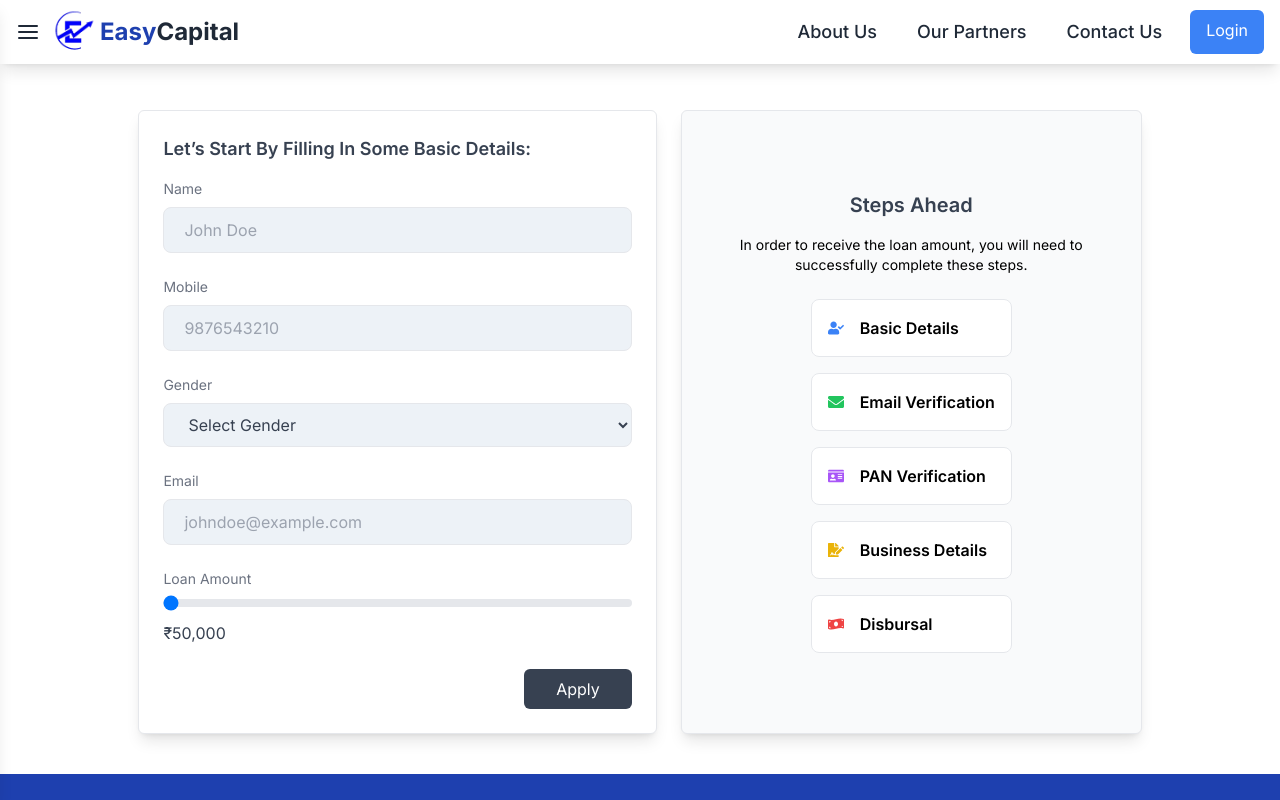
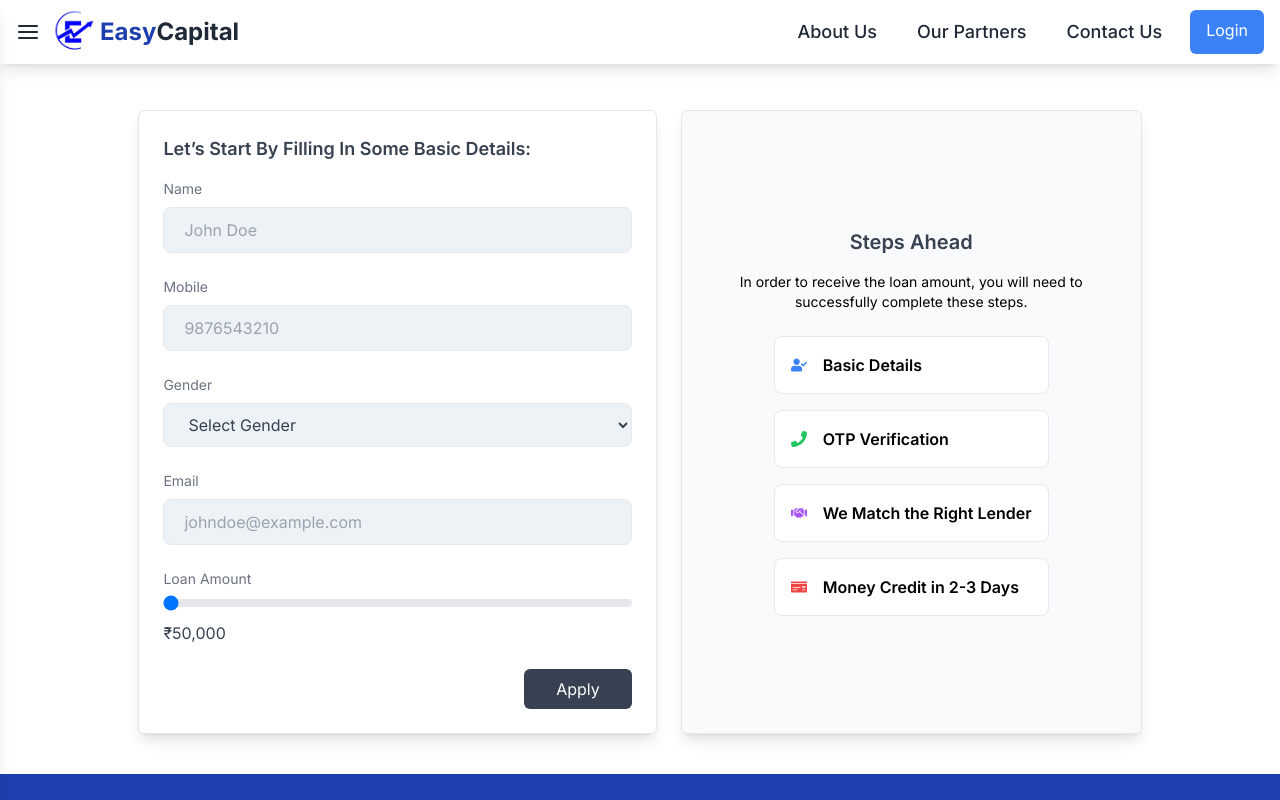
Before and after one commit to UtsavMehta1975/easy-capital-frontend, a Next.js app: page /apply in a window 1280 px wide. Shown: the top 800 px of the page. Built offline with nearby package versions, Linux system fonts and the light colour scheme.

Commit message:
Update page.jsx

```diff
--- a/app/apply/page.jsx
+++ b/app/apply/page.jsx
@@ -1,6 +1,6 @@
 "use client";
 import React, { useState } from "react";
-import { FaEnvelope, FaIdCard, FaBusinessTime, FaUserCheck, FaFileSignature, FaMoneyBillWave } from "react-icons/fa";
+import { FaPhone, FaUserCheck, FaHandshake, FaMoneyCheck } from "react-icons/fa";
 
 const LoanForm = () => {
   // State for all form fields
@@ -23,10 +23,10 @@ const LoanForm = () => {
         error = value ? "" : "Name is required.";
         break;
       case "mobile":
-        // Check for exactly 10 digits
-        error = value.length === 10 && /^\d+$/.test(value)
-          ? ""
-          : "Mobile number must be exactly 10 digits.";
+        error =
+          value.length === 10 && /^\d+$/.test(value)
+            ? ""
+            : "Mobile number must be exactly 10 digits.";
         break;
       case "gender":
         error = value ? "" : "Gender is required.";
@@ -37,20 +37,20 @@ const LoanForm = () => {
       default:
         break;
     }
-    setErrors(prevErrors => ({ ...prevErrors, [id]: error }));
+    setErrors((prevErrors) => ({ ...prevErrors, [id]: error }));
   };
 
   // Handle input change
   const handleChange = (e) => {
     const { id, value } = e.target;
-    setFormData(prevFormData => ({ ...prevFormData, [id]: value }));
+    setFormData((prevFormData) => ({ ...prevFormData, [id]: value }));
     validateField(id, value); // Validate field on change
   };
 
   // Validate all fields before submission
   const validate = () => {
     const newErrors = {};
-    Object.keys(formData).forEach(field => {
+    Object.keys(formData).forEach((field) => {
       validateField(field, formData[field]);
     });
     setErrors(newErrors);
@@ -218,20 +218,16 @@ const LoanForm = () => {
             <span className="text-md font-semibold">Basic Details</span>
           </div>
           <div className="flowchart-card flex items-center space-x-4 p-4 bg-white rounded-lg border">
-            <FaEnvelope className="text-green-500" />
-            <span className="text-md font-semibold">Email Verification</span>
+            <FaPhone className="text-green-500" />
+            <span className="text-md font-semibold">OTP Verification</span>
           </div>
           <div className="flowchart-card flex items-center space-x-4 p-4 bg-white rounded-lg border">
-            <FaIdCard className="text-purple-500" />
-            <span className="text-md font-semibold">PAN Verification</span>
+            <FaHandshake className="text-purple-500" />
+            <span className="text-md font-semibold">We Match the Right Lender</span>
           </div>
           <div className="flowchart-card flex items-center space-x-4 p-4 bg-white rounded-lg border">
-            <FaFileSignature className="text-yellow-500" />
-            <span className="text-md font-semibold">Business Details</span>
-          </div>
-          <div className="flowchart-card flex items-center space-x-4 p-4 bg-white rounded-lg border">
-            <FaMoneyBillWave className="text-red-500" />
-            <span className="text-md font-semibold">Disbursal</span>
+            <FaMoneyCheck className="text-red-500" />
+            <span className="text-md font-semibold">Money Credit in 2-3 Days</span>
           </div>
         </div>
       </section>
```
